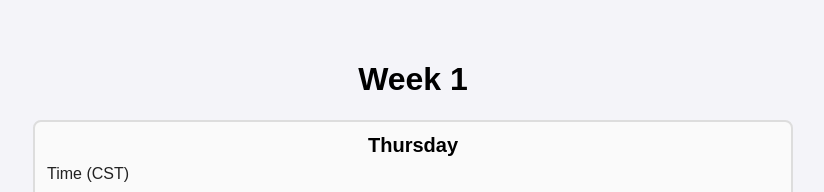
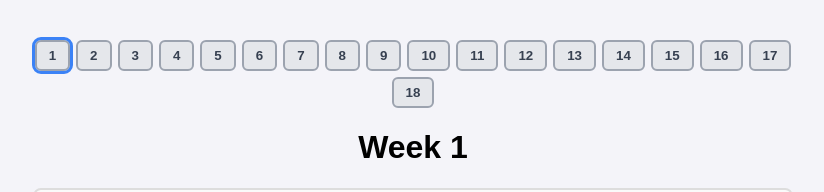
Before and after one commit to rseidl25/pick5, a plain HTML site: page picks.html in a window 1280 px wide. Shown: the top 192 px of the page, without its empty margins (227-1051 px from the left). Drawn offline with Linux system fonts and the light colour scheme.

Commit message:
picks update

```diff
--- a/css/picks_style.css
+++ b/css/picks_style.css
@@ -17,6 +17,61 @@ body {
   margin: 24px auto;
   padding: 16px;
   text-align: center;
+}
+
+/* =========================
+   Week Navigation Bar
+   ========================= */
+#week-nav {
+  display: flex;
+  flex-wrap: wrap;
+  justify-content: center;
+  gap: 6px;
+  margin-bottom: 20px;
+}
+
+.week-btn {
+  padding: 6px 12px;
+  border: 2px solid #ccc;
+  border-radius: 6px;
+  background: #f9f9f9;
+  font-weight: bold;
+  cursor: pointer;
+  transition: transform 0.08s ease, background 0.15s ease, border-color 0.15s ease;
+}
+
+.week-btn:hover {
+  transform: translateY(-2px);
+}
+
+/* Status colors */
+.status-grey {
+  background: #e5e7eb;   /* light gray */
+  border-color: #9ca3af;
+  color: #374151;
+}
+
+.status-yellow {
+  background: #fef3c7;   /* light yellow */
+  border-color: #f59e0b;
+  color: #92400e;
+}
+
+.status-red {
+  background: #fecaca;   /* light red */
+  border-color: #dc2626;
+  color: #7f1d1d;
+}
+
+.status-green {
+  background: #bbf7d0;   /* light green */
+  border-color: #16a34a;
+  color: #065f46;
+}
+
+/* Active/current week */
+.week-btn.active {
+  outline: 3px solid #3b82f6;
 }
 
 /* =========================
--- a/js/picks.js
+++ b/js/picks.js
@@ -6,6 +6,7 @@ let picks = [];
 let bonusPick = null;
 let gameData = [];
 let gameTimes = [];
+let weekStatuses = {}; // ✅ track per-week picks & bonus
 
 // =========================
 // Elements
@@ -14,6 +15,7 @@ const matchupsDiv = document.getElementById("matchups");
 const picksList = document.getElementById("picks-list");
 const weekTitle = document.getElementById("week-title");
 const nextBtn = document.getElementById("next-btn");
+const weekNav = document.getElementById("week-nav"); // ✅ add <div id="week-nav"></div> in HTML
 
 // =========================
 // Logos
@@ -72,6 +74,7 @@ async function loadGameData() {
     gameTimes = await timesRes.json();
 
     renderWeek(currentWeek);
+    renderWeekNav(); // ✅ show nav bar immediately
   } catch (err) {
     console.error("Error loading game data:", err);
     matchupsDiv.innerHTML = "<p>⚠️ Could not load game data.</p>";
@@ -83,8 +86,14 @@ async function loadGameData() {
 // =========================
 function renderWeek(weekNumber) {
   weekTitle.textContent = `Week ${weekNumber}`;
-  picks = [];
-  bonusPick = null;
+
+  // Restore picks for this week if they exist
+  if (!weekStatuses[weekNumber]) {
+    weekStatuses[weekNumber] = { picks: [], bonus: null };
+  }
+  picks = [...weekStatuses[weekNumber].picks];
+  bonusPick = weekStatuses[weekNumber].bonus;
+
   renderPicks();
 
   const weekObj = gameData.find((w) => w.week === weekNumber);
@@ -153,7 +162,6 @@ function renderWeek(weekNumber) {
       centerCol.className = "center-col";
 
       const away = createTeamBox(game.awayTeam, game.homeTeam, matchupKey);
-
       const at = document.createElement("div");
       at.className = "at-label";
       at.textContent = "at";
@@ -183,6 +191,52 @@ function renderWeek(weekNumber) {
 }
 
 // =========================
+// Week Nav Rendering
+// =========================
+function renderWeekNav() {
+  weekNav.innerHTML = "";
+
+  for (let w = 1; w <= 18; w++) {
+    const btn = document.createElement("button");
+    btn.className = "week-btn";
+    btn.textContent = w;
+
+    const status = getWeekStatus(w);
+    btn.classList.add(status);
+
+    if (w === currentWeek) btn.classList.add("active");
+
+    btn.addEventListener("click", () => {
+      currentWeek = w;
+      renderWeek(currentWeek);
+      renderWeekNav(); // re-highlight active
+    });
+
+    weekNav.appendChild(btn);
+  }
+}
+
+// =========================
+// Week Status
+// =========================
+function getWeekStatus(week) {
+  const state = weekStatuses[week];
+  if (!state || state.picks.length === 0) return "status-grey";
+
+  if (state.picks.length < 5 || !state.bonus) return "status-yellow";
+
+  // check for duplicate bonus teams
+  const allBonus = Object.values(weekStatuses)
+    .map((s) => s?.bonus)
+    .filter(Boolean);
+  const duplicates = allBonus.filter((b, i, arr) => arr.indexOf(b) !== i);
+
+  if (duplicates.includes(state.bonus)) return "status-red";
+
+  return "status-green";
+}
+
+// =========================
 // Create Team Box
 // =========================
 function createTeamBox(team, opponent, matchupKey) {
@@ -201,6 +255,11 @@ function createTeamBox(team, opponent, matchupKey) {
 
   box.appendChild(logo);
   box.appendChild(label);
+
+  // ✅ re-select highlight if team already picked
+  if (picks.find((p) => p.team === team && p.matchup === matchupKey)) {
+    box.classList.add("selected");
+  }
 
   box.addEventListener("click", () =>
     toggleTeam(team, opponent, "Scheduled", box, matchupKey)
@@ -285,7 +344,14 @@ function renderPicks() {
     picksList.appendChild(wrapper);
   });
 
-  document.querySelector("#picks-box h2").textContent = `Your Picks (${picks.length}/5)`;
+  document.querySelector(
+    "#picks-box h2"
+  ).textContent = `Your Picks (${picks.length}/5)`;
+
+  // ✅ update weekStatuses + nav
+  weekStatuses[currentWeek] = { picks: [...picks], bonus: bonusPick };
+  renderWeekNav();
+
   checkReady();
 }
 
@@ -294,7 +360,9 @@ function renderPicks() {
 // =========================
 function removePick(pick) {
   if (bonusPick === pick.team) bonusPick = null;
-  picks = picks.filter((x) => !(x.team === pick.team && x.matchup === pick.matchup));
+  picks = picks.filter(
+    (x) => !(x.team === pick.team && x.matchup === pick.matchup)
+  );
   const teamBox = document.querySelector(
     `.team-box[data-team="${pick.team}"][data-matchup="${pick.matchup}"]`
   );
--- a/picks.html
+++ b/picks.html
@@ -8,6 +8,8 @@
 </head>
 <body>
   <div class="container">
+    <div id="week-nav"></div>
+
     <h1 id="week-title">Week 1</h1>
 
     <!-- Matchups -->
```
